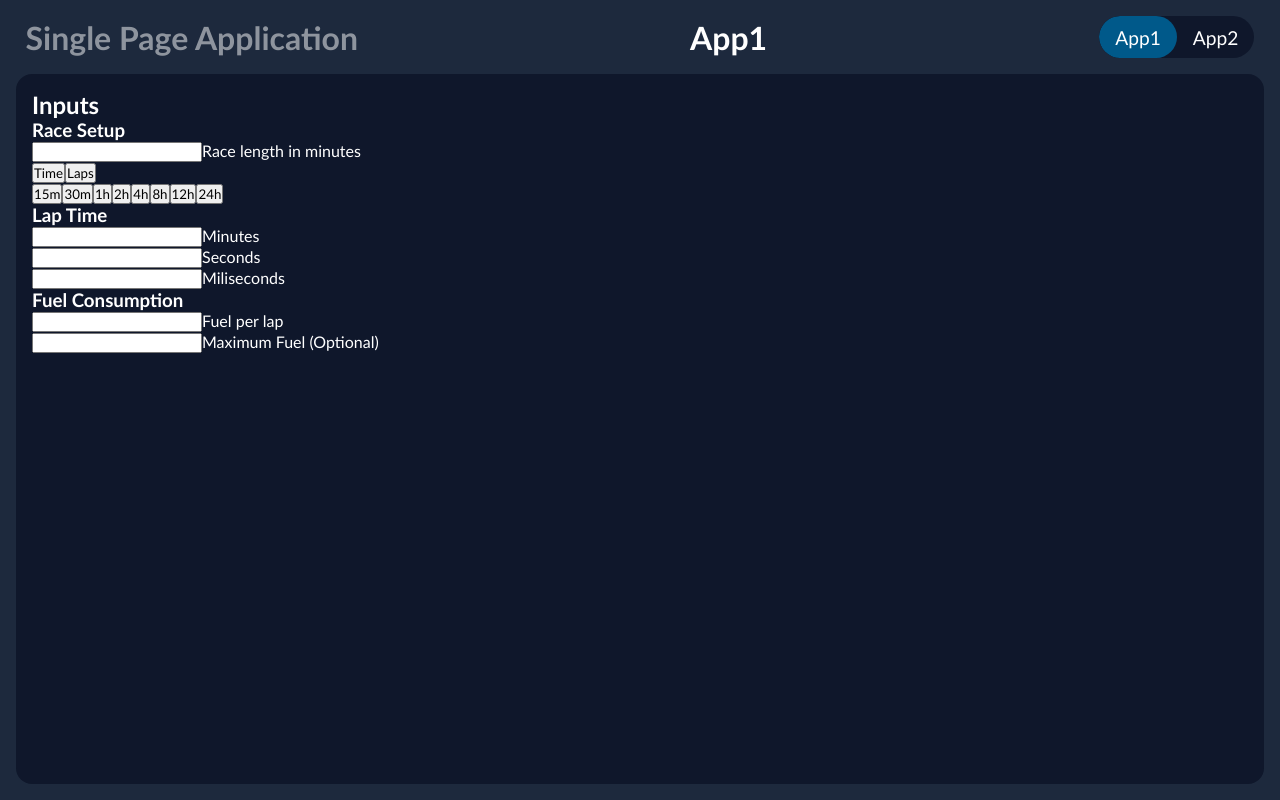
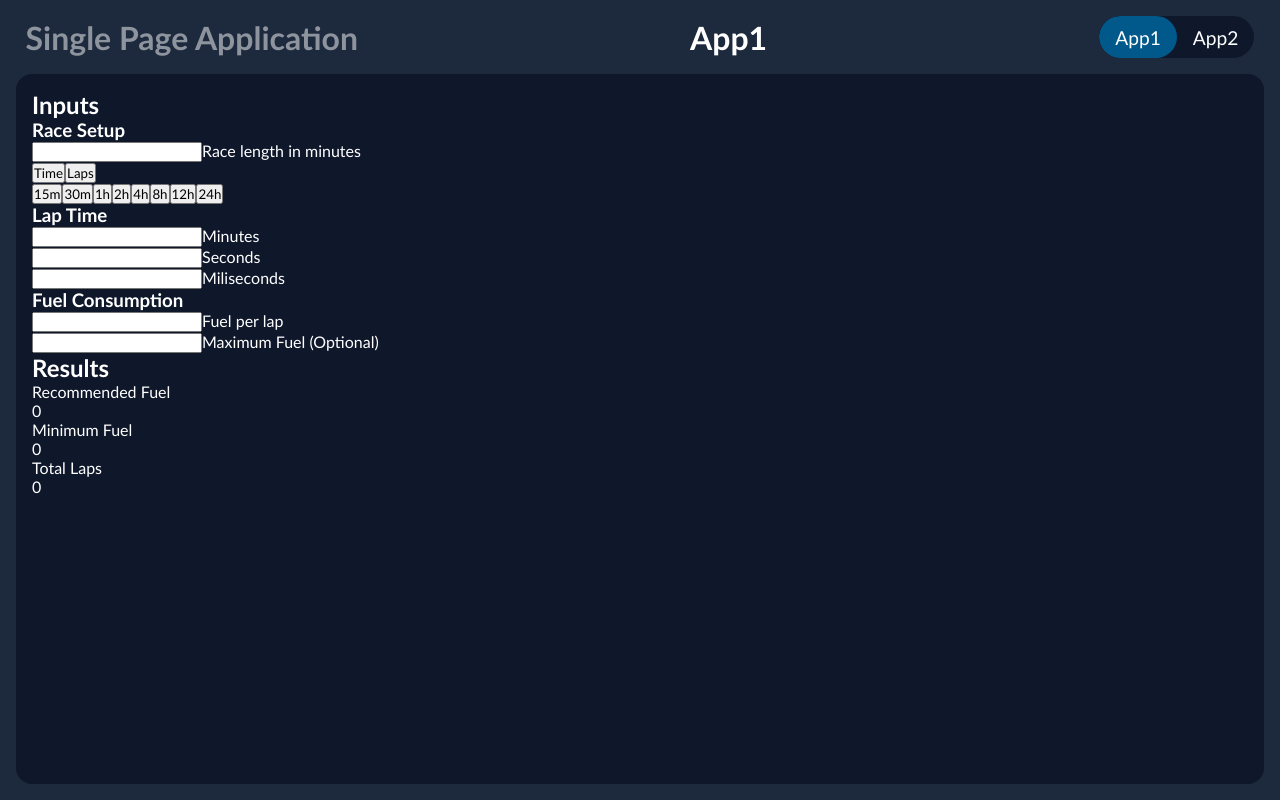
Before and after one commit to redbirdjs/web1_elm_beadando, a React (Vite) app in the folder 4_spa/: page / in a window 1280 px wide. Built offline with nearby package versions, Linux system fonts and the light colour scheme.

Commit message:
feladat4: Fuel Calculator eredmények megjelenítése (ajánlott/min fuel, körök/idő)

```diff
--- a/4_spa/src/components/App1.tsx
+++ b/4_spa/src/components/App1.tsx
@@ -24,6 +24,43 @@ export default function App1() {
 
     set(String(Math.abs(num)));
   }
+
+  const formatTime = (minutes: number) => {
+    const h = Math.floor(minutes / 60);
+    const m = minutes % 60;
+    return h > 0 ? `${h}h ${m}m` : `${m}m`;
+  }
+
+
+  const lapTime = useMemo(() => {
+    return (parseInt(min) || 0) + (parseInt(sec) || 0) / 60 + (parseInt(ms) || 0) / 60000 || 1
+  }, [min, sec, ms])
+
+  const raceTime = useMemo(() => {
+    const _raceLength = parseInt(raceLength) || 0;
+    return (raceType === 'time' ? _raceLength : Math.round(_raceLength * lapTime));
+  }, [raceType, raceLength, lapTime])
+
+  const raceLaps = useMemo(() => {
+    const _raceLength = parseInt(raceLength) || 0;
+    return (raceType === 'time' ? Math.ceil(raceTime / lapTime) : _raceLength)
+  }, [raceType, raceLength, raceTime, lapTime])
+
+  const totalLength = useMemo(() => {
+    return (raceType === 'time' ? raceLaps : raceTime)
+  }, [raceType, raceLaps, raceTime])
+
+  const minFuel = useMemo(() => {
+    const _fuelPerLap = parseFloat(fuelPerLap) || 0;
+    return Math.ceil(raceLaps * _fuelPerLap);
+  }, [raceLaps, fuelPerLap])
+
+  const recFuel = useMemo(() => {
+    const _fuelPerLap = parseFloat(fuelPerLap) || 0;
+    return Math.ceil((raceLaps + 1.2) * _fuelPerLap);
+  }, [raceLaps, fuelPerLap]);
+
+
 
   return (
     <div className='fuelcalc'>
@@ -94,6 +131,27 @@ export default function App1() {
           </div>
         </div>
       </div>
+
+      <div className='col col-w-20'>
+        <div className='row'>
+          <h2>Results</h2>
+        </div>
+
+        <div className='result-row result-main'>
+          <div>Recommended Fuel</div>
+          <div>{recFuel}</div>
+        </div>
+
+        <div className='result-row'>
+          <div>Minimum Fuel</div>
+          <div>{minFuel}</div>
+        </div>
+
+        <div className='result-row'>
+          <div>{raceType === 'time' ? 'Total Laps' : 'Total Time'}</div>
+          <div>{raceType === 'time' ? totalLength : formatTime(totalLength)}</div>
+        </div>
+        </div>
     </div>
   )
 }
```
